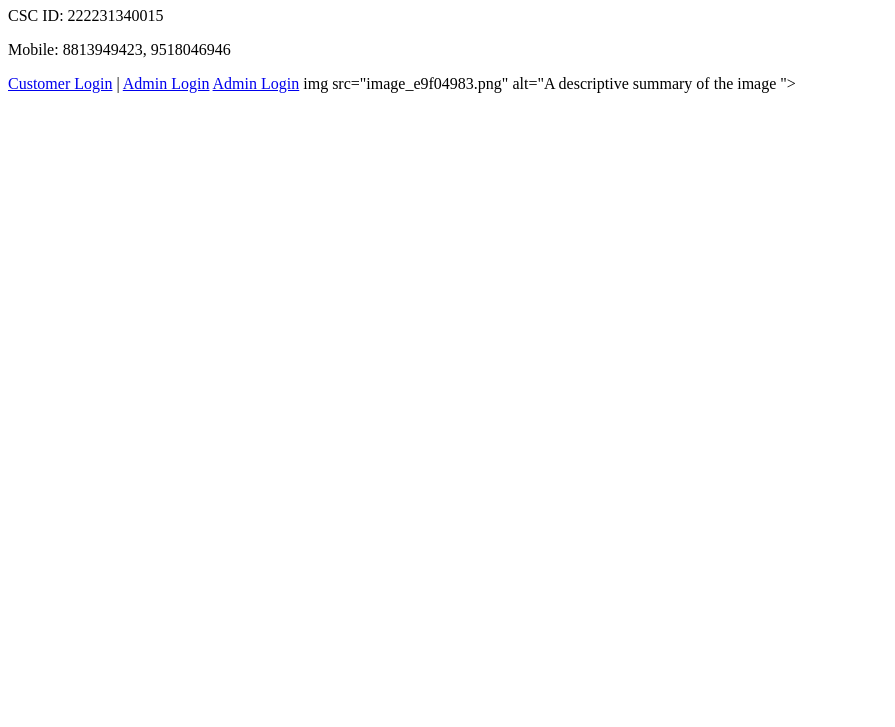
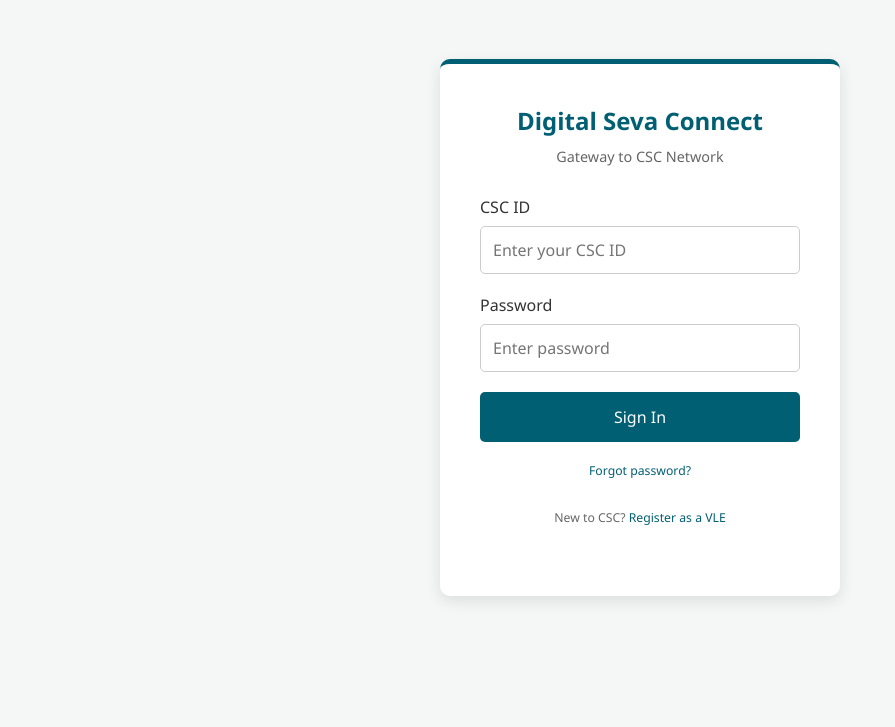
Before and after one commit to yashrajput1281-hash/Akash, a plain HTML site: page index.html in a window 1280 px wide. Shown: the part 73-800 px from the top of the page, without its empty margins (0-895 px from the left). Drawn offline with Linux system fonts and the light colour scheme.

Commit message:
Update index.html

```diff
--- a/index.html
+++ b/index.html
@@ -1,9 +1,128 @@
-<!DOCTYPE html><html><head><title>Akash CSC Center Uleta</title></head><body>
-<h1>Akash CSC Center Uleta</h1>
-<p>CSC ID: 222231340015</p>
-<p>Mobile: 8813949423, 9518046946</p>
-<a href="customer-login.html">Customer Login</a> |
-<a href="admin-login.html">Admin Login</a>
-<a href="admin-login.html">Admin Login</a>
-</body></html>
-</h2>img src="image_e9f04983.png" alt="A descriptive summary of the image ">
+<!DOCTYPE html>
+<html lang="en">
+<head>
+    <meta charset="UTF-8">
+    <meta name="viewport" content="width=device-width, initial-scale=1.0">
+    <title>CSC Digital Seva - Login</title>
+    <style>
+        * {
+            margin: 0;
+            padding: 0;
+            box-sizing: border-box;
+            font-family: 'Segoe UI', Tahoma, Geneva, Verdana, sans-serif;
+        }
+
+        body {
+            background-color: #f4f7f6;
+            display: flex;
+            justify-content: center;
+            align-items: center;
+            height: 100vh;
+        }
+
+        .login-container {
+            background-color: #ffffff;
+            padding: 40px;
+            border-radius: 10px;
+            box-shadow: 0 5px 15px rgba(0,0,0,0.1);
+            width: 100%;
+            max-width: 400px;
+            text-align: center;
+            border-top: 5px solid #005f73;
+        }
+
+        .login-container h2 {
+            color: #005f73;
+            margin-bottom: 10px;
+        }
+
+        .login-container p {
+            color: #666;
+            margin-bottom: 30px;
+            font-size: 0.9em;
+        }
+
+        .input-group {
+            margin-bottom: 20px;
+            text-align: left;
+        }
+
+        .input-group label {
+            display: block;
+            margin-bottom: 8px;
+            color: #333;
+            font-weight: 500;
+        }
+
+        .input-group input {
+            width: 100%;
+            padding: 12px;
+            border: 1px solid #ccc;
+            border-radius: 5px;
+            font-size: 1em;
+        }
+
+        .input-group input:focus {
+            border-color: #005f73;
+            outline: none;
+        }
+
+        .login-btn {
+            width: 100%;
+            padding: 14px;
+            background-color: #005f73;
+            color: white;
+            border: none;
+            border-radius: 5px;
+            font-size: 1em;
+            cursor: pointer;
+            transition: background 0.3s ease;
+        }
+
+        .login-btn:hover {
+            background-color: #0a9396;
+        }
+
+        .footer-links {
+            margin-top: 20px;
+            font-size: 0.85em;
+        }
+
+        .footer-links a {
+            color: #005f73;
+            text-decoration: none;
+        }
+
+        .footer-links a:hover {
+            text-decoration: underline;
+        }
+    </style>
+</head>
+<body>
+
+<div class="login-container">
+    <h2>Digital Seva Connect</h2>
+    <p>Gateway to CSC Network</p>
+
+    <form action="/login-endpoint" method="POST">
+        <div class="input-group">
+            <label for="csc-id">CSC ID</label>
+            <input type="text" id="csc-id" name="csc_id" placeholder="Enter your CSC ID" required>
+        </div>
+
+        <div class="input-group">
+            <label for="password">Password</label>
+            <input type="password" id="password" name="password" placeholder="Enter password" required>
+        </div>
+
+        <button type="submit" class="login-btn">Sign In</button>
+    </form>
+
+    <div class="footer-links">
+        <p><a href="#">Forgot password?</a></p>
+        <p>New to CSC? <a href="https://register.csc.gov.in/" target="_blank">Register as a VLE</a></p>
+    </div>
+</div>
+
+</body>
+  </html>
```
